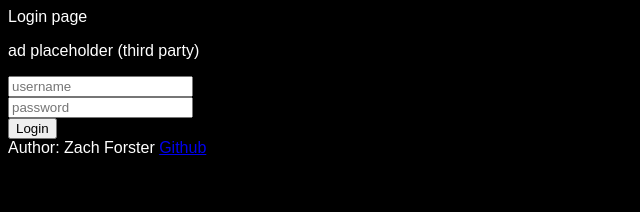
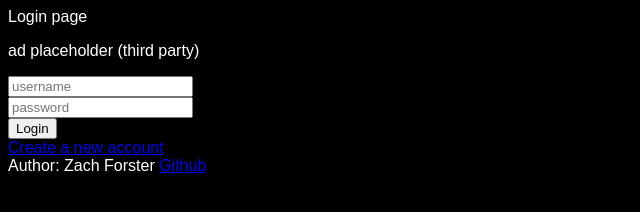
Before and after one commit to zach4ster/startup2.0, a plain HTML site: page Files/index.html in a window 1280 px wide. Shown: the whole page, without its empty margins (0-640 px from the left). Drawn offline with Linux system fonts and the light colour scheme.

Commit message:
added a file for making a new account

```diff
--- a/Files/index.html
+++ b/Files/index.html
@@ -21,6 +21,10 @@
                 </div>
                 <button type="submit" class="btn">Login</button>
             </div>
+
+            <div class="new-account">
+                <a href="new_account.html">Create a new account</a>
+            </div>
         </body>
         <footer>
             Author: Zach Forster
```
Also changed, not shown: Files/new_account.html (added).
